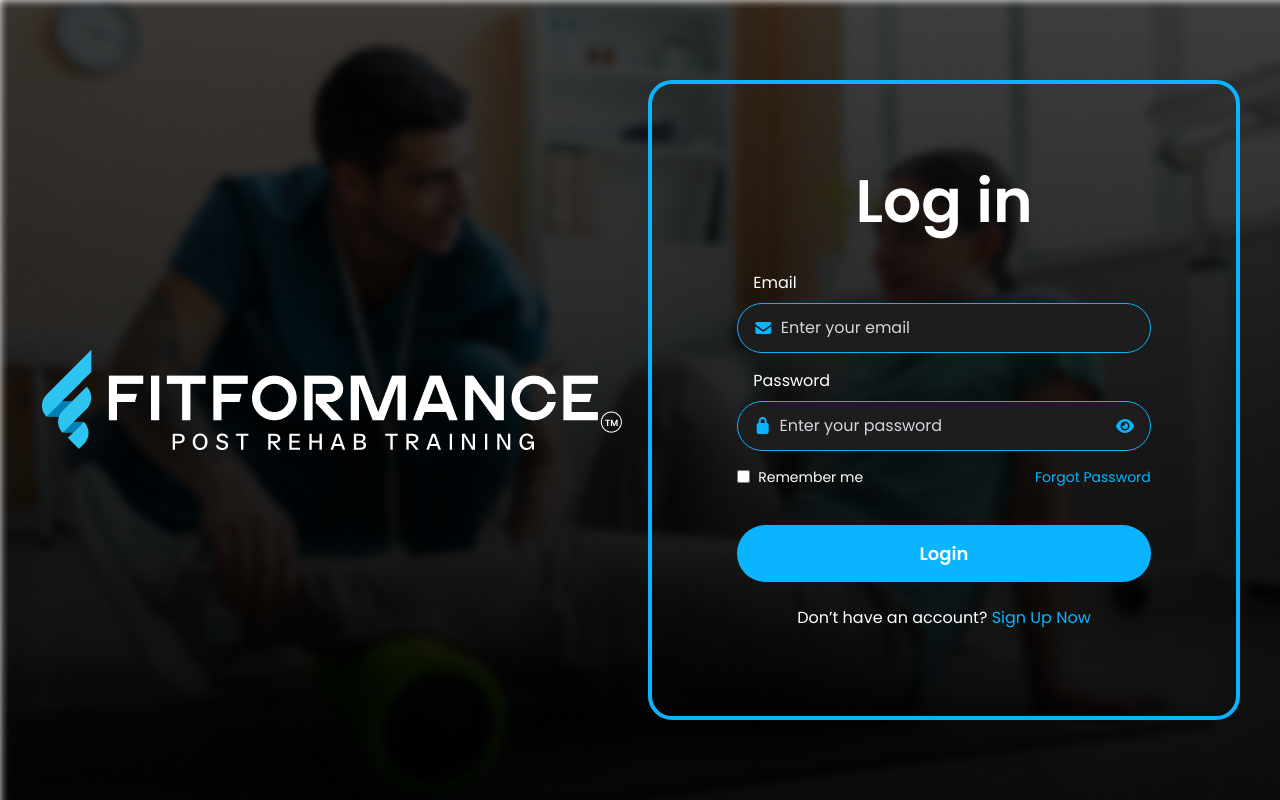
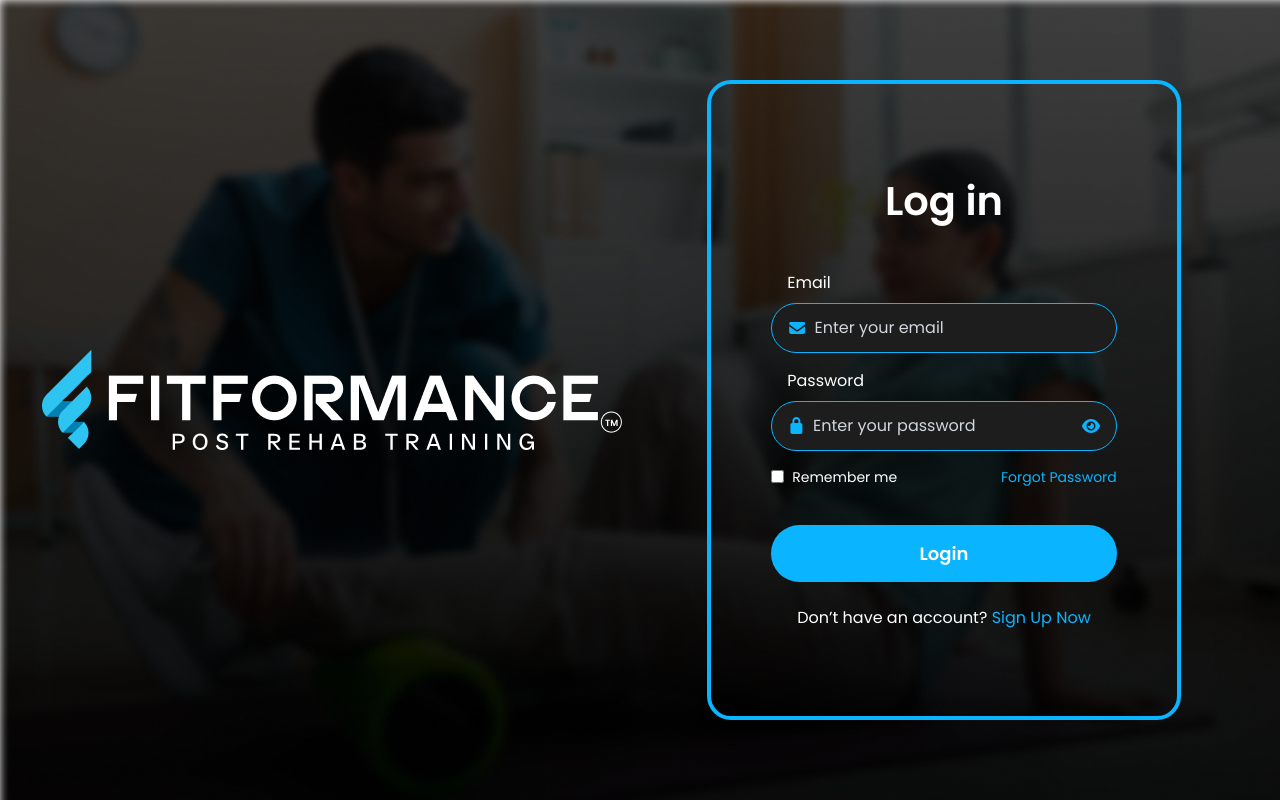
Before and after one commit to pixelgenesysdev/Fitformance, a React (Vite) app: page /auth/login in a window 1280 px wide. Built offline with nearby package versions, Linux system fonts and the light colour scheme.

Commit message:
minor fixes

```diff
--- a/index.html
+++ b/index.html
@@ -6,7 +6,7 @@
     <meta name="viewport" content="width=device-width, initial-scale=1.0" />
     <title>fitformen</title>
   </head>
-  <body>
+  <body id="mainbody">
     <div id="root" style="font-family: Poppins;"></div>
     <script type="module" src="/src/main.tsx"></script>
   </body>
--- a/src/components/auth/OtpAuth.tsx
+++ b/src/components/auth/OtpAuth.tsx
@@ -2,14 +2,17 @@ import Input from "../layouts/input";
 import Button from "../layouts/button";
 import { faSpaghettiMonsterFlying } from "@fortawesome/free-solid-svg-icons";
 import { Link } from "react-router-dom";
+import { useNavigate } from "react-router-dom";
 
 function OtpAuth() {
+    const navigate = useNavigate();
+
   return (
 <>
 
           <div className="p-5">
             <div className="text-white text-center mb-10">
-                <h2 className=" text-4xl md:text-4xl font-semibold mb-1">
+                <h2 className="text-[40px]  font-semibold mb-1">
                 Password Recovery
                 </h2>
                 <p>Enter verification code to recover your password.</p>
@@ -30,7 +33,7 @@ function OtpAuth() {
             {/* Login button */}
 
 
-            <Button text="Continue" onClick={()=>{window.location.href="/auth/newpassword"}} />
+            <Button text="Continue" onClick={()=>{navigate('/auth/newpassword')}} />
 
             {/* Sign up */}
             <p className="text-center text-1xl mt-6">
--- a/src/components/auth/auth.tsx
+++ b/src/components/auth/auth.tsx
@@ -5,6 +5,7 @@ import Login from "./login";
 import OtpAuth from "./OtpAuth";
 import NewPassword from "./newpassword";
 import RecoveryEmail from "./recoveryEmail";
+import { useNavigate } from "react-router-dom";
 
 export default function Authhomesection() {
   const location = useLocation();
@@ -12,6 +13,8 @@ export default function Authhomesection() {
   const isrecoveryemail = location.pathname === "/auth/recoveryemail";
   const isotpauth = location.pathname === "/auth/otpauth";
   const isnewpassword = location.pathname === "/auth/newpassword";
+  const navigate = useNavigate();
+
 
   return (
     <main
@@ -26,7 +29,7 @@ export default function Authhomesection() {
           <img
             src='/images/fitformance_logo.png'
             onClick={() => {
-              window.location.href = "/pages/home";
+              navigate("/pages/home");
             }}
             alt="Fitformance Logo"
             className="w-72 md:w-100 lg:w-full object-contain cursor-pointer"
@@ -35,11 +38,11 @@ export default function Authhomesection() {
 
         {/* RIGHT LOGIN CARD */}
         <div
-          className="w-full max-w-2xl border-4 md: border-[#0AB4FF] rounded-3xl pl-10 pr-10 pt-5 pb-5 flex items-center"
+          className="w-full lg:max-w-[80%] md:max-w-[100%] border-4 md: border-[#0AB4FF] rounded-3xl lg:px-10 lg:py-8 flex items-center sm:p-5 md:p-10"
           style={{ maxHeight: "auto", minHeight: "80vh" }}
         >
           <div
-            style={{ maxWidth: "90%", width: "100%", margin: "0 auto" }}
+            style={{ maxWidth: "100%", width: "100%", margin: "0 auto" }}
             className="h-max"
           >
             {/* ⭐ THIS IS THE IMPORTANT PART ⭐ */}
--- a/src/components/auth/login.tsx
+++ b/src/components/auth/login.tsx
@@ -3,13 +3,15 @@ import Button from "../layouts/button";
 import Checkbox from "../layouts/checkbox";
 import { faEnvelope,faLock } from "@fortawesome/free-solid-svg-icons";
 import { Link } from "react-router-dom";
+import { useNavigate } from "react-router-dom";
 
 function login() {
+  const navigate = useNavigate();
   return (
 <>
 
           <div className="p-5">
-            <h2 className="text-white text-4xl md:text-6xl font-semibold text-center mb-10">
+            <h2 className="text-white text-[40px] font-semibold text-center mb-10">
               Log in
             </h2>
 
@@ -46,7 +48,7 @@ function login() {
             {/* Login button */}
 
 
-            <Button text="Login" />
+            <Button text="Login" onClick={()=>navigate("/pages/home")}/>
 
             {/* Sign up */}
             <p className="text-center text-white text-1xl mt-6">
--- a/src/components/auth/newpassword.tsx
+++ b/src/components/auth/newpassword.tsx
@@ -2,14 +2,17 @@ import Input from "../layouts/input";
 import Button from "../layouts/button";
 import { faLock } from "@fortawesome/free-solid-svg-icons";
 import { Link } from "react-router-dom";
+import { useNavigate } from "react-router-dom";
 
 function NewPassword() {
+    const navigate = useNavigate();
+
   return (
 <>
 
           <div className="p-5">
             <div className="text-white text-center mb-10">
-                <h2 className=" text-4xl md:text-4xl font-semibold mb-1">
+                <h2 className="text-[40px] font-semibold mb-1">
                 Password Recovery
                 </h2>
             </div>
@@ -34,7 +37,7 @@ function NewPassword() {
               required={true}
             />
 
-            <Button text="Update" onClick={()=>{window.location.href="/auth/login"}} />
+            <Button text="Update" onClick={()=>{navigate('/auth/login')}} />
 
             {/* Sign up */}
             <p className="text-center text-1xl mt-6">
--- a/src/components/auth/recoveryEmail.tsx
+++ b/src/components/auth/recoveryEmail.tsx
@@ -2,14 +2,16 @@ import Input from "../layouts/input";
 import Button from "../layouts/button";
 import { faEnvelope } from "@fortawesome/free-solid-svg-icons";
 import { Link } from "react-router-dom";
+import { useNavigate } from "react-router-dom";
 
 function RecoveryEmail() {
+  const navigate = useNavigate();
   return (
 <>
 
           <div className="p-5">
             <div className="text-white text-center mb-10">
-                <h2 className=" text-4xl md:text-4xl font-semibold mb-1">
+                <h2 className=" text-[40px]  font-semibold mb-1">
                 Password Recovery
                 </h2>
                 <p>Enter your email address to recieve a verification code.</p>
@@ -28,7 +30,7 @@ function RecoveryEmail() {
             {/* Login button */}
 
 
-            <Button text="Continue" onClick={()=>{window.location.href="/auth/otpauth"}} />
+            <Button text="Continue" onClick={()=>{navigate('/auth/otpauth')}} />
 
             {/* Sign up */}
             <p className="text-center text-1xl mt-6">
--- a/src/components/auth/signup.tsx
+++ b/src/components/auth/signup.tsx
@@ -6,6 +6,7 @@ import { Link } from "react-router-dom";
 import PopupBox from "../ui/popup"
 import { useState } from "react";
 import { useNavigate } from "react-router-dom";
+import Toptitle from "../layouts/top_title";
 
 function signup() {
 
@@ -19,10 +20,9 @@ function signup() {
 <>
 
           <div className="p-5">
-            <h2 className="text-white text-4xl md:text-5xl font-semibold text-center mb-5">
+            <h2 className="text-white text-[40px]   font-semibold text-center mb-5">
               Sign up
             </h2>
-
                 {/* Email */}
             <Input
               label="Full Name"
--- a/src/index.css
+++ b/src/index.css
@@ -29,6 +29,9 @@ body {
   margin: 0;
   place-items: center;
 }
+#mainbody {
+    overflow-x: hidden !important;
+  }
 
 h1 {
   font-size: 3.2em;
```
